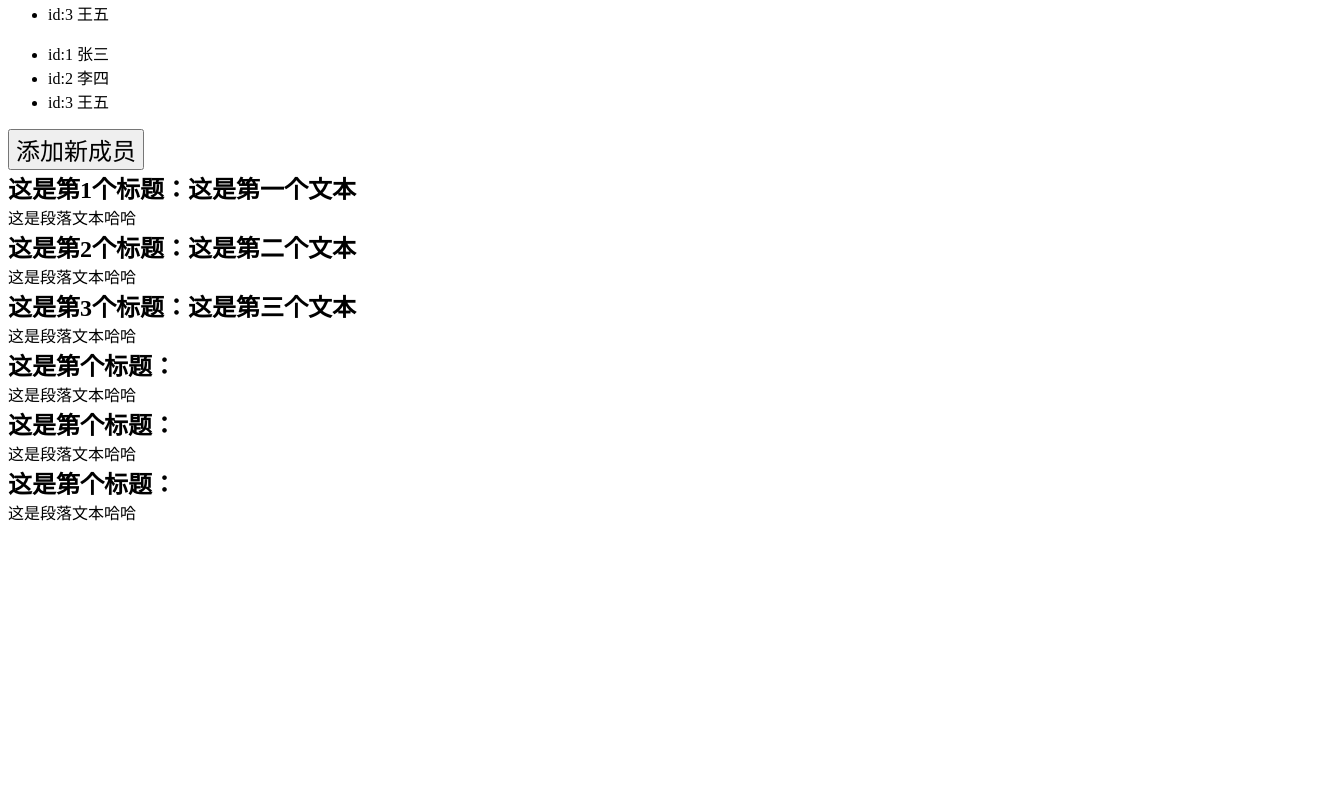
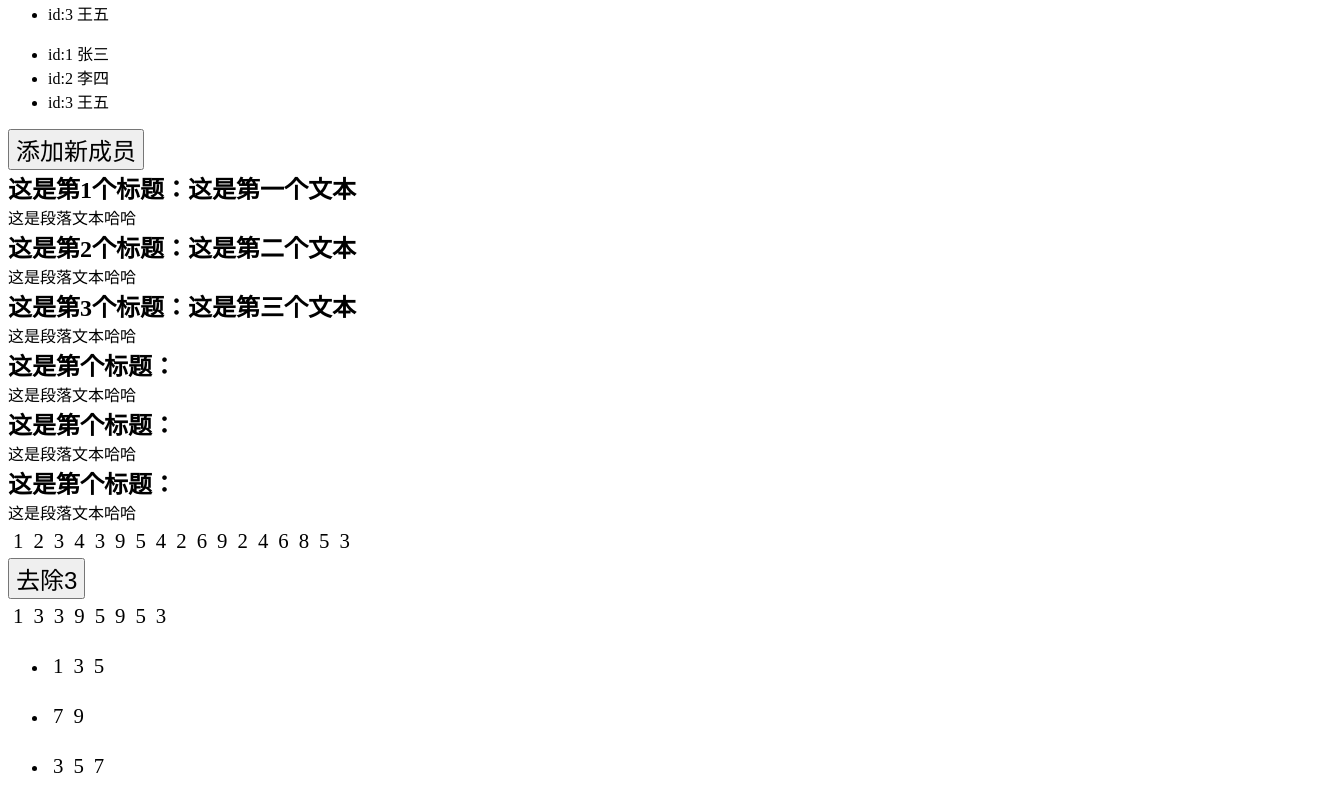
Before and after one commit to blankCx330/vue-, a Vue app in the folder 列表渲染/: page / in a window 1280 px wide. Shown: the part 1198-1997 px from the top of the page, 1328 px wide, since content can reach past the window. Before the commit the page ends 1730 px from the top, so only its background shows below. Built offline with nearby package versions, Linux system fonts and the light colour scheme.

Commit message:
学习列表渲染 数组变化侦测，展示过滤或排序后的结果

```diff
--- a/列表渲染/src/App.vue
+++ b/列表渲染/src/App.vue
@@ -1,5 +1,5 @@
 <script setup>
-import { ref } from 'vue';
+import { computed, ref } from 'vue';
 import MyComponent from './MyComponent.vue';
 const items = ref(['Item 1', 'Item 2', 'Item 3']);
 const arrObj = ref([{num: 1,}, {num: 2}, {num: 3}]);
@@ -32,6 +32,34 @@ const addKeyObj = () => {
         id: keyObj.value.length + 1,
         name: '新成员'
     })
+}
+
+const reArr = ref([1,2,3,4,3,9,5,4,2,6,9,2,4,6,8,5,3]);
+
+//注意，这里修改了原数组
+const updateReArr = () => {
+    reArr.value = reArr.value.filter(num => num !== 3);
+}
+
+//注意,在计算属性里使用reverse() 和 sort()会修改原数组
+//下面这个代码就会修改原数组
+//const sortedArr = computed(() => reArr.value.sort((a,b) => a-b))
+
+//在调用sort()前先使用slice()创建一个原数组的浅拷贝
+//这样就不会修改原数组了
+const sortedArr = computed(() => reArr.value.slice().sort((a,b) => a-b))
+console.log('sortedArr', sortedArr.value)
+
+//这里没有修改原数组
+const oddNumReserved = computed(() => reArr.value.filter(num => num%2 === 1))
+
+const mulArr = ref([
+    [1,2,3,4,5],
+    [6,7,8,9,10],
+    [3,4,5,6,7],
+])
+const mulArrOddNum = arr => {
+    return arr.filter(num => num%2 === 1)
 }
 
 </script>
@@ -223,6 +251,49 @@ const addKeyObj = () => {
         :key="char.id"
     />
 
+    <!-- 数组变化侦测 -->
+    <!--
+        这里并没有因为filter返回一个新的数组
+        导致 Vue 丢弃现有的 DOM 并重新渲染整个列表
+        因为Vue 实现了一些巧妙的方法来最大化对 DOM 元素的重用(我去nb)
+        因此用另一个包含部分重叠对象的数组来做替换
+        仍会是一种非常高效的操作。
+    -->
+     <div class="div-p">
+        <p v-for="num in reArr">
+            {{ num }}
+        </p>
+     </div>
+     <button @click="updateReArr">去除3</button>
+
+    <!-- 展示过滤或排序后的结果 -->
+    <!--
+        当希望显示数组经过 过滤 或 排序 的内容但不修改原数组时
+        可以像下面代码操作
+        这里的oddNumReserved是一个computer属性
+    -->
+    <div class="div-p">
+        <p v-for="num in oddNumReserved">
+            {{ num }}
+        </p>
+    </div>
+
+    <!--
+        在computed属性不可信的情况下
+        例如在多层嵌套的v-for中
+        可以使用函数返回过滤后的结果
+        例如下面的例子
+    -->
+    <ul v-for="arr in mulArr">
+        <li>
+            <div class="div-p">
+                <p v-for="num in mulArrOddNum(arr)">
+                    {{ num }}
+                </p>
+            </div>
+        </li>
+    </ul>
+
 </template>
 
 <style scoped>
```
